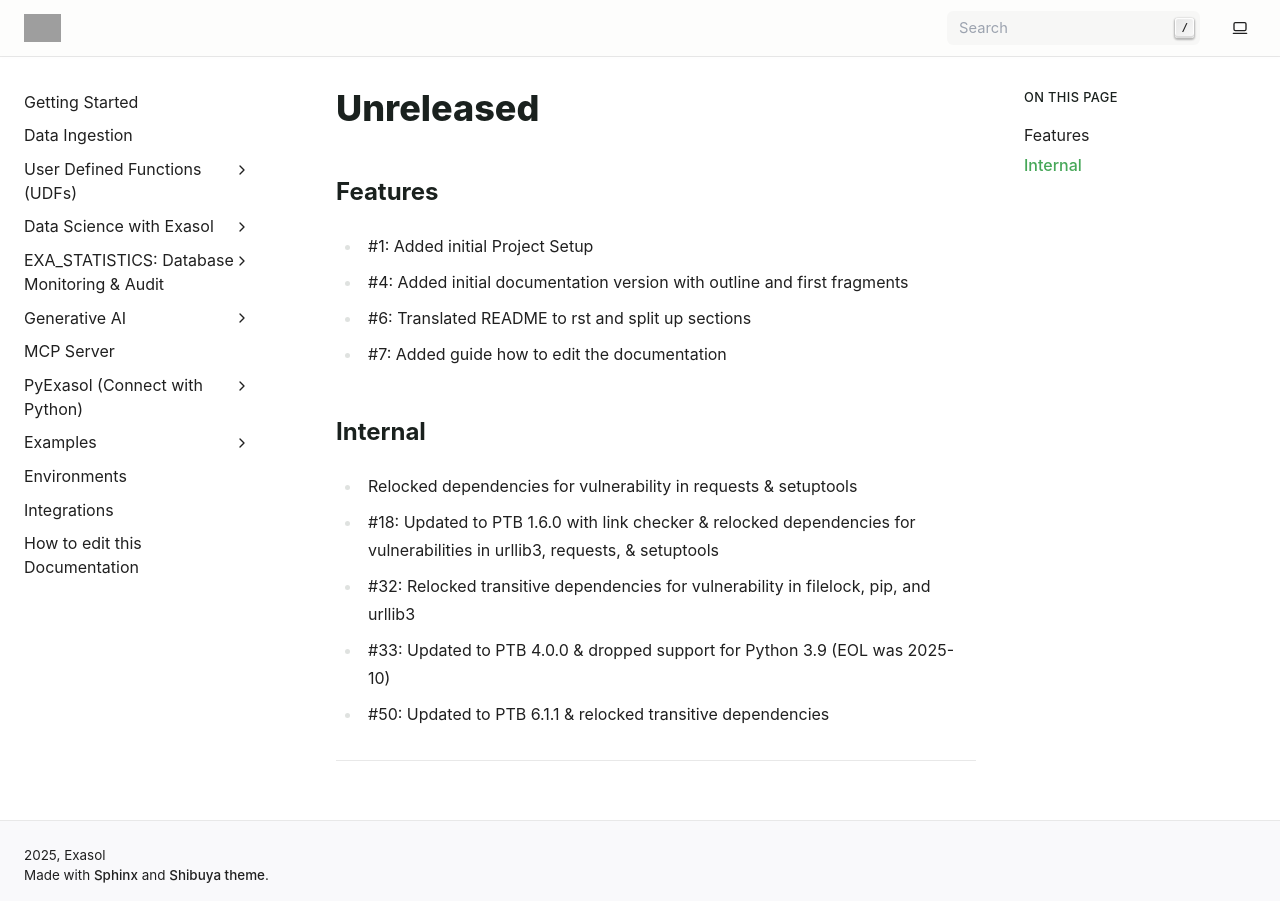
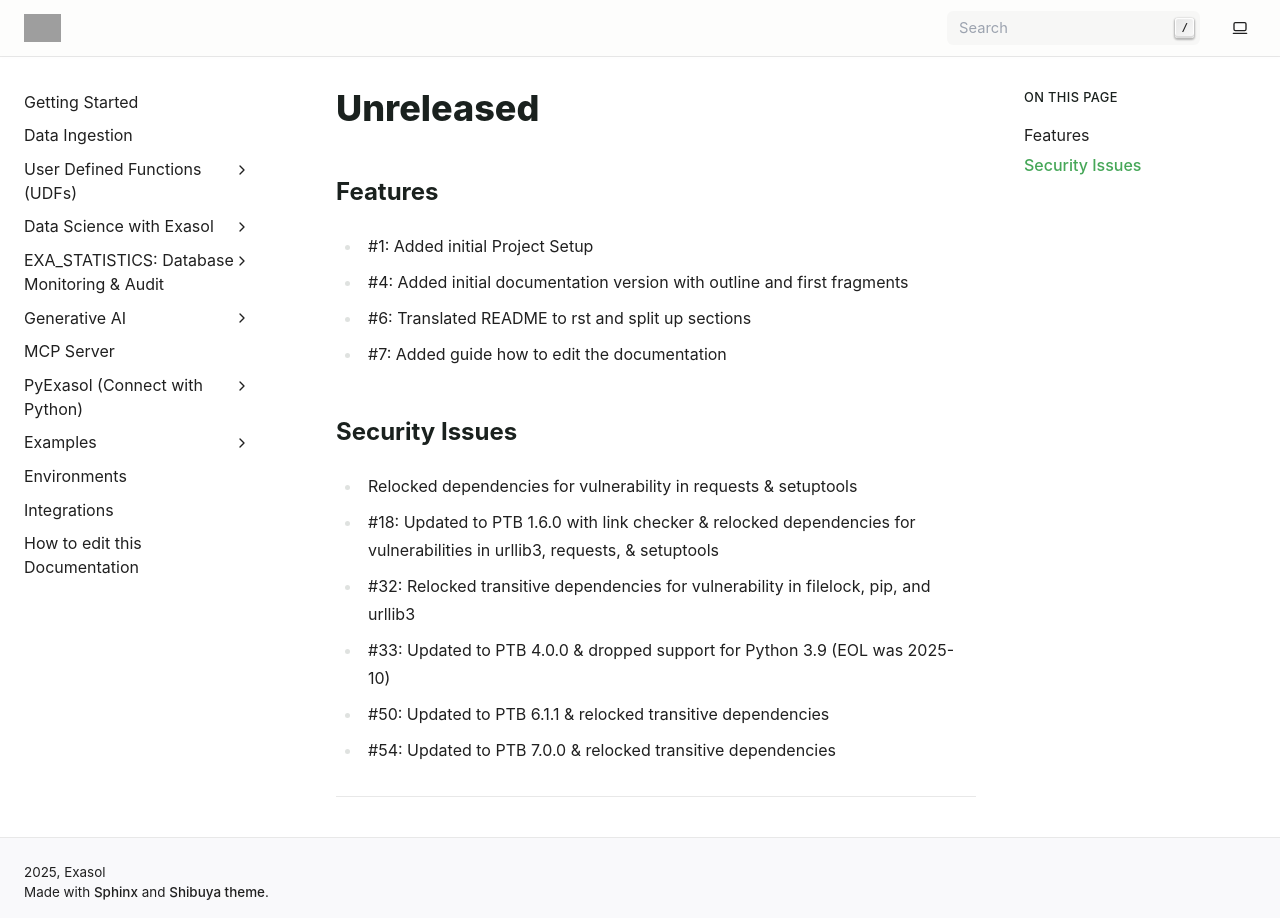
Before and after one commit to exasol/developer-documentation, a Sphinx documentation site: the page built from doc/changes/unreleased.md, in a window 1280 px wide. Built offline with Sphinx 7.4.7, drawn with Linux system fonts in a browser that asks for light colours; pages that are not in the unit, such as notebooks, are missing from menus; grey boxes are pictures that could not be loaded.

Commit message:
Add changelog entry

```diff
--- a/doc/changes/unreleased.md
+++ b/doc/changes/unreleased.md
@@ -7,10 +7,11 @@
 * #6: Translated README to rst and split up sections
 * #7: Added guide how to edit the documentation
 
-## Internal
+## Security Issues
 
 * Relocked dependencies for vulnerability in requests & setuptools
 * #18: Updated to PTB 1.6.0 with link checker & relocked dependencies for vulnerabilities in urllib3, requests, & setuptools
 * #32: Relocked transitive dependencies for vulnerability in filelock, pip, and urllib3
 * #33: Updated to PTB 4.0.0 & dropped support for Python 3.9 (EOL was 2025-10)
 * #50: Updated to PTB 6.1.1 & relocked transitive dependencies
+* #54: Updated to PTB 7.0.0 & relocked transitive dependencies
```
